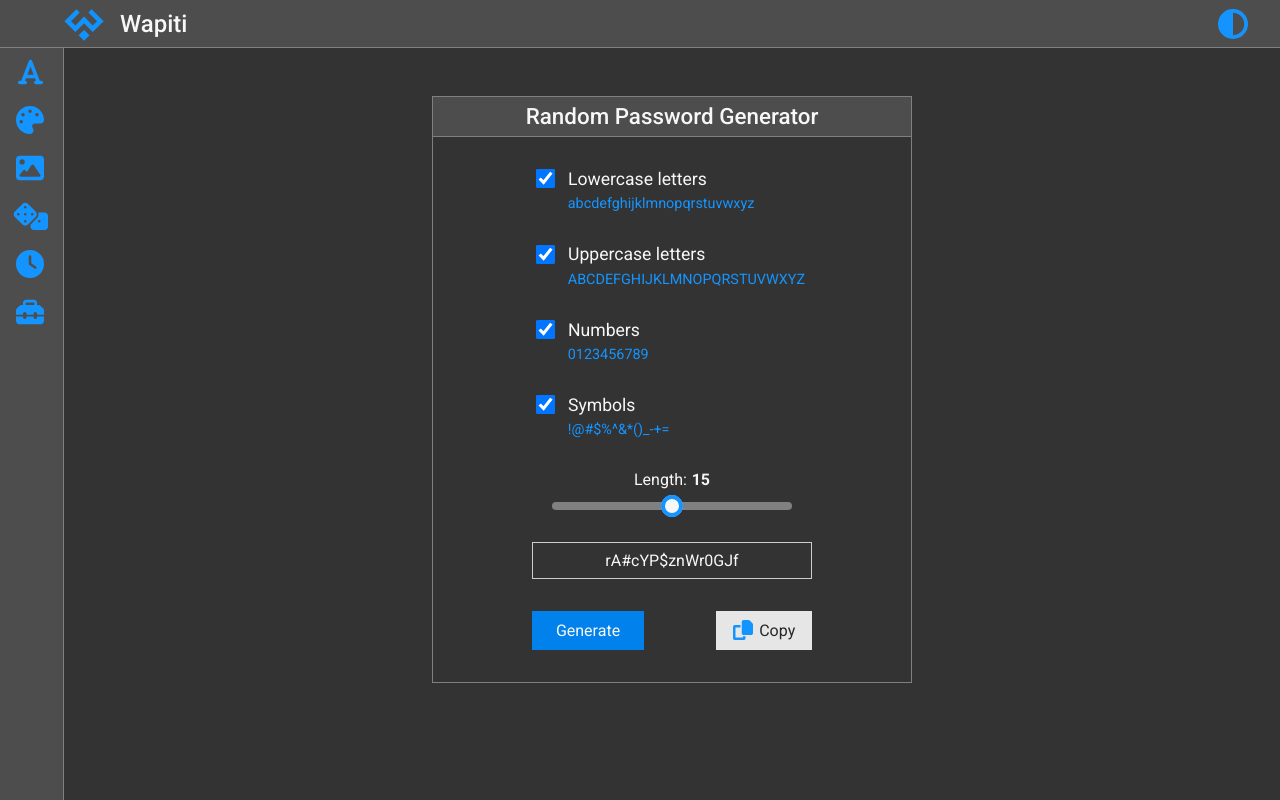
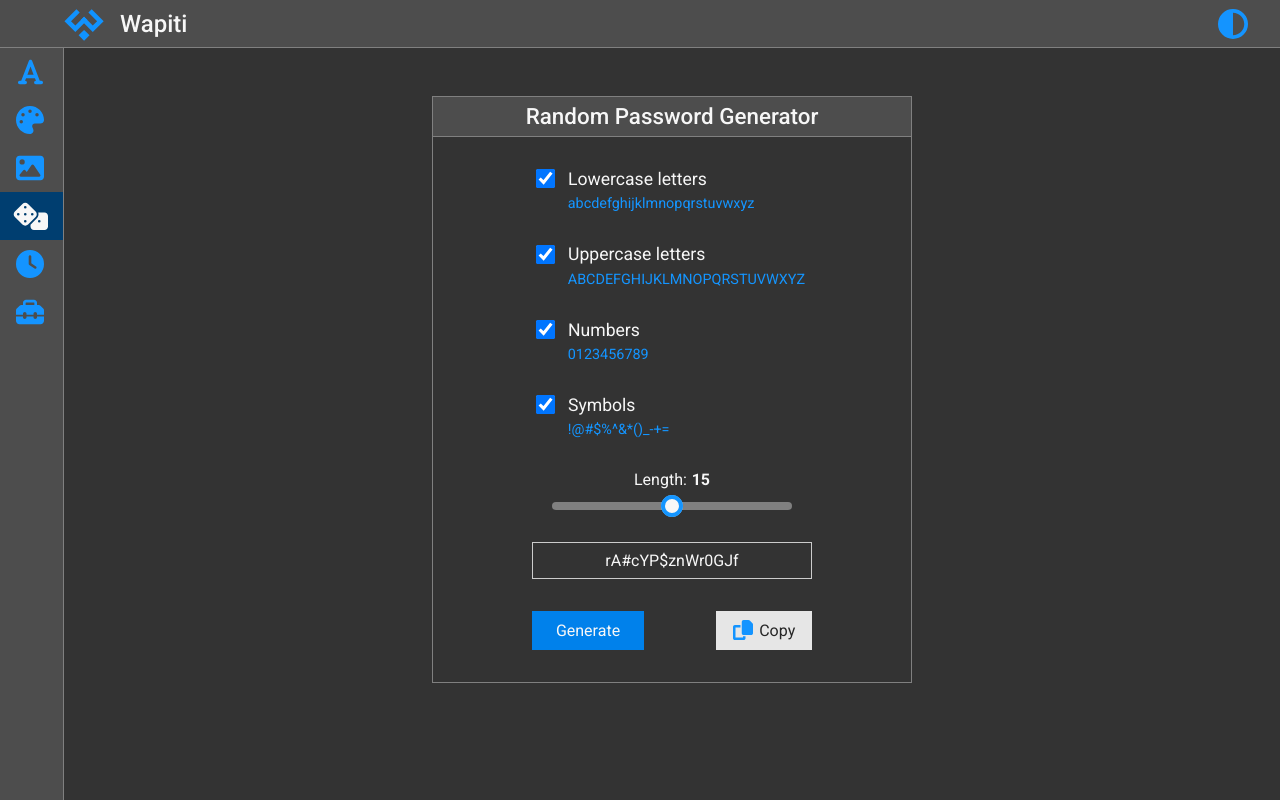
Before and after one commit to devmikh/wapiti-web-tools, a React (Vite) app: page /random-password-generator in a window 1280 px wide. Built offline with nearby package versions, Linux system fonts and the light colour scheme.

Commit message:
Fix active category CSS

```diff
--- a/src/components/layout/ToolCategory/index.module.css
+++ b/src/components/layout/ToolCategory/index.module.css
@@ -29,7 +29,7 @@
 }
 
 :global(body.dark) .category-title-container.active {
-    background-color: var(--grey-700);
+    background-color: var(--blue-900);
 }
 
 .icon {
@@ -41,9 +41,14 @@
     position: fixed;
 }
 
+:global(body.dark) .category-title-container.active .icon {
+    filter: var(--white-svg);
+}
+
 :global(body.dark) .icon {
     filter: var(--blue-500-svg);
 }
+
 
 .collapse-icon {
     margin-left: auto;
```
